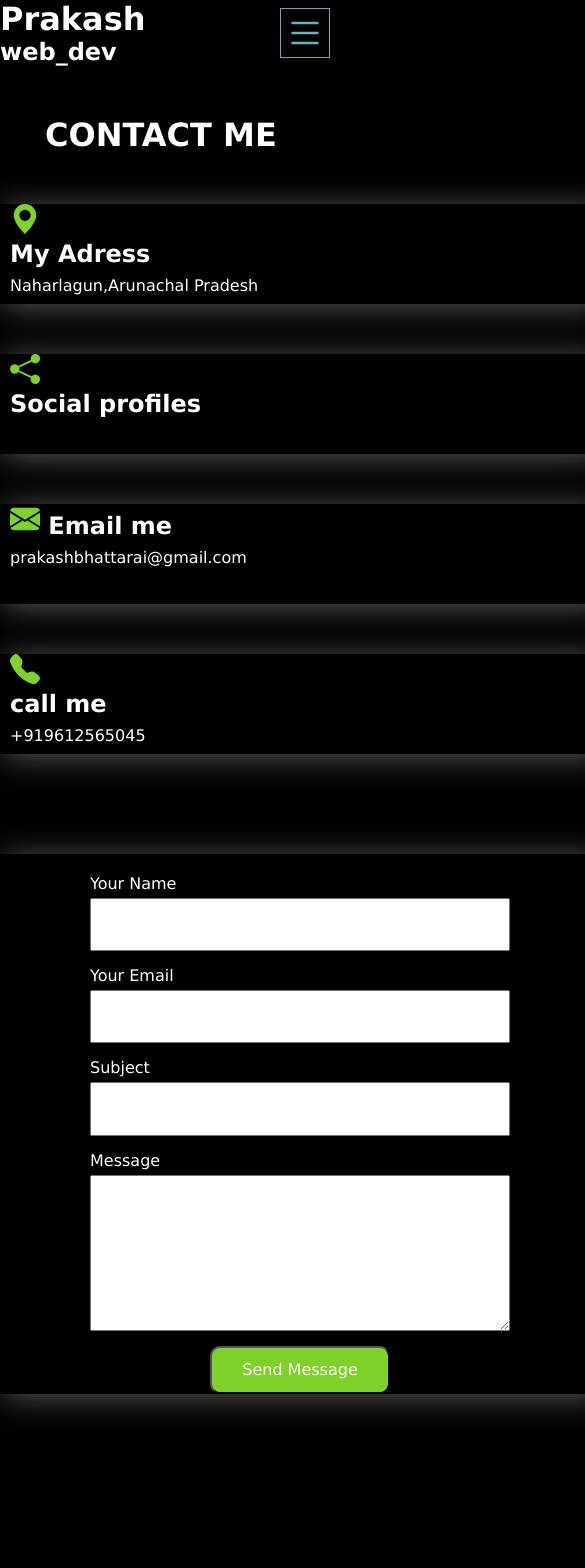
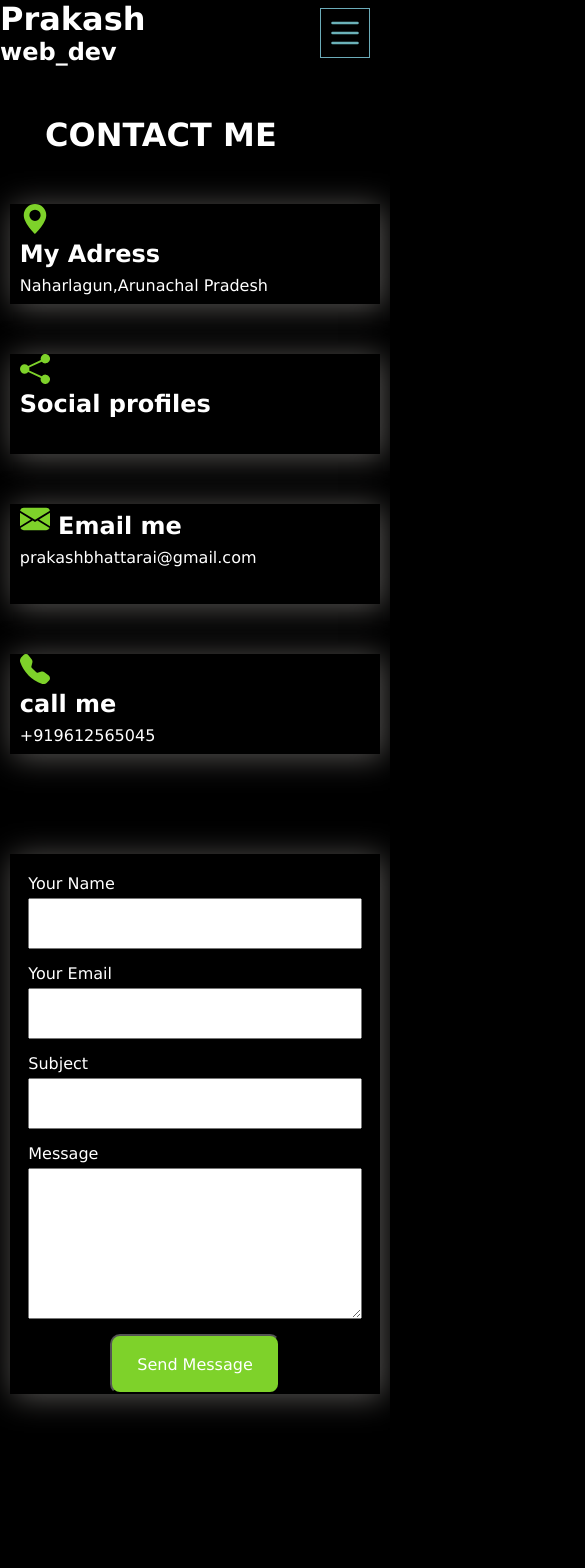
Before and after one commit to prakashcs44/portfolio, a React (Create React App) app in the folder frontend/: page /contact in a window 390 px wide. Shown: the top 1568 px of the page, 585 px wide, since content can reach past the window. Built offline with nearby package versions, Linux system fonts and the light colour scheme.

Commit message:
changed some styles

```diff
--- a/frontend/src/App.css
+++ b/frontend/src/App.css
@@ -16,6 +16,7 @@ body{
   align-items: center;
   justify-content: space-between;
   /* box-shadow: 3px 3px 5px rgb(51, 51, 51); */
+  width: 100vw;
 }
 
 
@@ -307,7 +308,7 @@ p{
 @media only screen  and (max-width:800px){
   .menu-lines-container{
     display: flex;
-    margin-right:60px;
+    margin-right:20px;
   }
   .navbar-items{
     display: none;
@@ -337,4 +338,29 @@ p{
 .about-me{
   width:90vw;
 }
+
+
+.address,.social-profiles,.email,.call{
+  width:95vw;
+  height:100px;
+  color:white;
+
 }
+
+.contact-message{
+  width:95vw;
+}
+
+
+.contact-message > * {
+  width:90%;
+  height:30%;
+
+
+}
+.send-btn{
+  width:170px;
+  height:120px;
+}
+
+}
```
